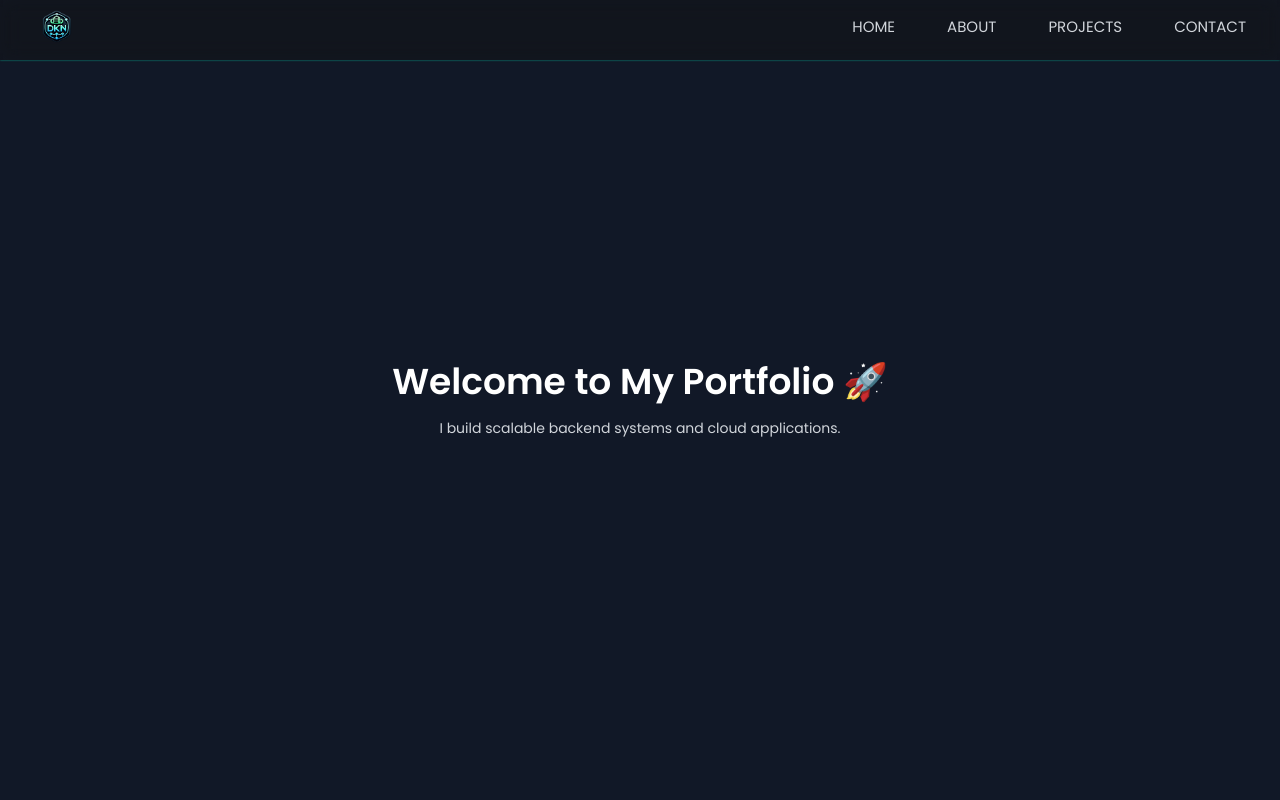
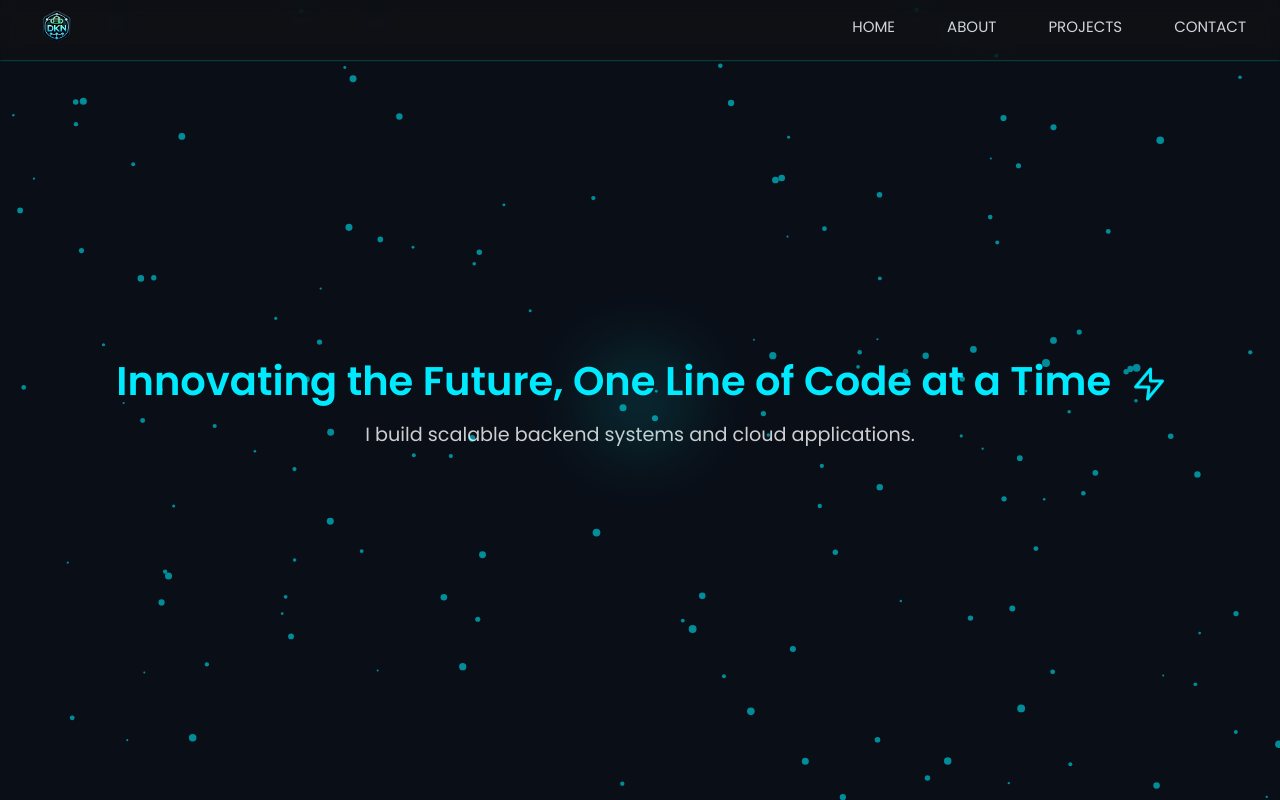
Before and after one commit to kandilidinesh/portfolio-web, a Next.js app: page /home in a window 1280 px wide. Built offline with nearby package versions, Linux system fonts and the light colour scheme.

Commit message:
Updated home page

```diff
--- a/app/about/page.js
+++ b/app/about/page.js
@@ -44,6 +44,9 @@ export default function AboutMe() {
     ];
 
     return (
+        <>
+            <title>Dinesh K N | About</title>
+            <meta name="description" content="About myself" />
             <div className="h-screen bg-gray-900 text-white flex flex-col items-center px-8 pt-20 overflow-hidden">
                 <motion.h1
                     className="text-4xl md:text-5xl font-bold text-center neon-text"
@@ -98,7 +101,9 @@ export default function AboutMe() {
 
                 {/* Tech Stack Showcase */}
                 <div className="mt-10 w-full max-w-4xl text-center">
-                <h2 className="text-2xl font-semibold neon-text">Tech Stack</h2>
+                    <h2 className="text-2xl font-semibold neon-text">
+                        Tech Stack
+                    </h2>
                     <div className="mt-6 flex flex-nowrap justify-center gap-6 px-10 py-6 overflow-x-auto overflow-hidden">
                         {techStack.map((tech, index) => (
                             <motion.div
@@ -119,5 +124,6 @@ export default function AboutMe() {
                     </div>
                 </div>
             </div>
+        </>
     );
 }
--- a/app/home/page.js
+++ b/app/home/page.js
@@ -1,16 +1,148 @@
-export const metadata = {
-    title: "Dinesh K N | Home",
-    description:
-        "Welcome to my portfolio. I am a Backend Engineer specializing in Node.js, AWS, and GraphQL."
+"use client";
+import { motion } from "framer-motion";
+import { useState, useEffect, useRef } from "react";
+import "./styles.css"; // Importing the external CSS file
+
+// Generate random star positions
+const generateStars = (count) => {
+    return Array.from({ length: count }).map(() => ({
+        x: Math.random() * window.innerWidth,
+        y: Math.random() * window.innerHeight,
+        size: Math.random() * 3 + 1,
+        speed: Math.random() * 1.5 + 0.5
+    }));
+};
+
+// Typing Effect Hook
+const useTypingEffect = (text, speed = 100) => {
+    const [displayText, setDisplayText] = useState("");
+
+    useEffect(() => {
+        let i = 0;
+        const interval = setInterval(() => {
+            if (i < text.length) {
+                setDisplayText(text.slice(0, i + 1)); // Take only the first i+1 characters
+                i++;
+            } else {
+                clearInterval(interval);
+            }
+        }, speed);
+        return () => clearInterval(interval);
+    }, [text, speed]);
+
+    return displayText;
 };
 
 export default function Home() {
+    const canvasRef = useRef(null);
+    const starsRef = useRef(generateStars(150));
+    const glowRef = useRef(null);
+
+    const tagline = useTypingEffect(
+        "I build scalable backend systems and cloud applications.",
+        80
+    );
+
+    useEffect(() => {
+        const canvas = canvasRef.current;
+        const ctx = canvas.getContext("2d");
+
+        canvas.width = window.innerWidth;
+        canvas.height = window.innerHeight;
+
+        const animateStars = () => {
+            ctx.clearRect(0, 0, canvas.width, canvas.height);
+            ctx.fillStyle = "#00eaff";
+
+            starsRef.current.forEach((star) => {
+                star.y += star.speed;
+                if (star.y > canvas.height) star.y = 0;
+
+                ctx.beginPath();
+                ctx.arc(star.x, star.y, star.size, 0, Math.PI * 2);
+                ctx.fill();
+            });
+
+            requestAnimationFrame(animateStars);
+        };
+
+        animateStars();
+
+        window.addEventListener("resize", () => {
+            canvas.width = window.innerWidth;
+            canvas.height = window.innerHeight;
+            starsRef.current = generateStars(150);
+        });
+
+        // Mouse move event for glow effect
+        const handleMouseMove = (e) => {
+            if (glowRef.current) {
+                const glowSize = 100; // Keep it same as CSS
+                glowRef.current.style.left = `${e.clientX - glowSize / 2}px`;
+                glowRef.current.style.top = `${e.clientY - glowSize / 2}px`;
+            }
+        };
+
+        window.addEventListener("mousemove", handleMouseMove);
+
+        return () => {
+            window.removeEventListener("mousemove", handleMouseMove);
+        };
+    }, []);
+
     return (
-        <div className="min-h-screen flex flex-col items-center justify-center">
-            <h1 className="text-4xl font-bold">Welcome to My Portfolio 🚀</h1>
-            <p className="mt-4 text-gray-300">
-                I build scalable backend systems and cloud applications.
-            </p>
-        </div>
+        <>
+            <title>Dinesh K N | Home</title>
+            <meta
+                name="description"
+                content="Welcome to my portfolio. I am a Backend Engineer specializing in Node.js, AWS, and GraphQL."
+            />
+            <div className="home-container">
+                {/* Starry Background */}
+                <canvas ref={canvasRef} className="starry-background"></canvas>
+
+                {/* Glow Effect (Mouse Follower) */}
+                <div ref={glowRef} className="mouse-glow"></div>
+
+                <motion.h1
+                    className="hero-title"
+                    initial={{ opacity: 0, scale: 0.8 }}
+                    animate={{ opacity: 1, scale: 1 }}
+                    transition={{ duration: 1, ease: "easeOut" }}>
+                    Innovating the Future, One Line of Code at a Time{" "}
+                    <span className="ml-2">
+                        <svg
+                            className="thunder-icon"
+                            width="30"
+                            height="30"
+                            viewBox="0 0 24 24"
+                            fill="none"
+                            xmlns="http://www.w3.org/2000/svg">
+                            <path
+                                d="M13 2L3 14H12L11 22L21 10H13L13 2Z"
+                                stroke="#00eaff"
+                                strokeWidth="2"
+                                strokeLinecap="round"
+                                strokeLinejoin="round"
+                            />
+                        </svg>
+                    </span>
+                </motion.h1>
+                {/* Typing Subtitle with Glow */}
+                <motion.p
+                    className="hero-subtitle"
+                    animate={{ opacity: 1 }}
+                    transition={{ duration: 1 }}
+                    whileHover={{
+                        scale: 1.1,
+                        textShadow: "0px 0px 15px #00eaff"
+                    }}>
+                    {tagline}
+                </motion.p>
+
+                {/* Glow Effect Overlay */}
+                <div className="overlay"></div>
+            </div>
+        </>
     );
 }
--- /dev/null
+++ b/app/home/styles.css
@@ -0,0 +1,86 @@
+/* Base Container */
+.home-container {
+    position: relative;
+    min-height: 100vh;
+    overflow: hidden;
+    display: flex;
+    flex-direction: column;
+    align-items: center;
+    justify-content: center;
+}
+
+/* Starry Background */
+.starry-background {
+    position: absolute;
+    top: 0;
+    left: 0;
+    width: 100%;
+    height: 100%;
+    z-index: -1;
+}
+
+/* Hero Title */
+.hero-title {
+    font-size: 2.5rem;
+    font-weight: bold;
+    color: #00eaff;
+    text-align: center;
+    z-index: 10;
+}
+
+/* Hero Subtitle */
+.hero-subtitle {
+    margin-top: 10px;
+    font-size: 1.2rem;
+    color: rgba(255, 255, 255, 0.8);
+    text-align: center;
+    z-index: 10;
+}
+
+/* Mouse Glow Effect */
+.mouse-glow {
+    position: fixed;
+    width: 100px;
+    height: 100px;
+    background: radial-gradient(
+        circle,
+        rgba(0, 255, 255, 0.3),
+        rgba(0, 255, 255, 0)
+    );
+    border-radius: 50%;
+    pointer-events: none;
+    filter: blur(40px);
+    z-index: 9999;
+    transition: transform 0.05s linear;
+}
+
+/* Overlay Effect */
+.overlay {
+    position: absolute;
+    inset: 0;
+    background: rgba(0, 0, 0, 0.4);
+    z-index: 0;
+}
+
+/* Thunder Icon */
+.thunder-icon {
+    display: inline-flex;
+    align-items: center;
+    justify-content: center;
+    margin-left: 5px;
+    vertical-align: middle;
+    width: 30px;
+    height: 30px;
+    animation: thunder-flash 0.8s infinite alternate;
+}
+
+@keyframes thunder-flash {
+    0% {
+        stroke: #00eaff;
+        transform: scale(1);
+    }
+    100% {
+        stroke: #ffcc00;
+        transform: scale(1.2);
+    }
+}
--- a/app/projects/page.js
+++ b/app/projects/page.js
@@ -65,10 +65,10 @@ export default function Projects() {
 
     return (
         <>
-            <title>Dinesh K N | Contact</title>
+            <title>Dinesh K N | Projects</title>
             <meta
                 name="description"
-                content="Get in touch with Dinesh K N via email, LinkedIn, or GitHub."
+                content="Projects showcase"
             />
             <motion.div
                 className="min-h-screen bg-gray-900 text-white flex flex-col items-center px-4 md:px-16 pt-20"
```
Lines whose indentation alone changed are shown as unchanged.
